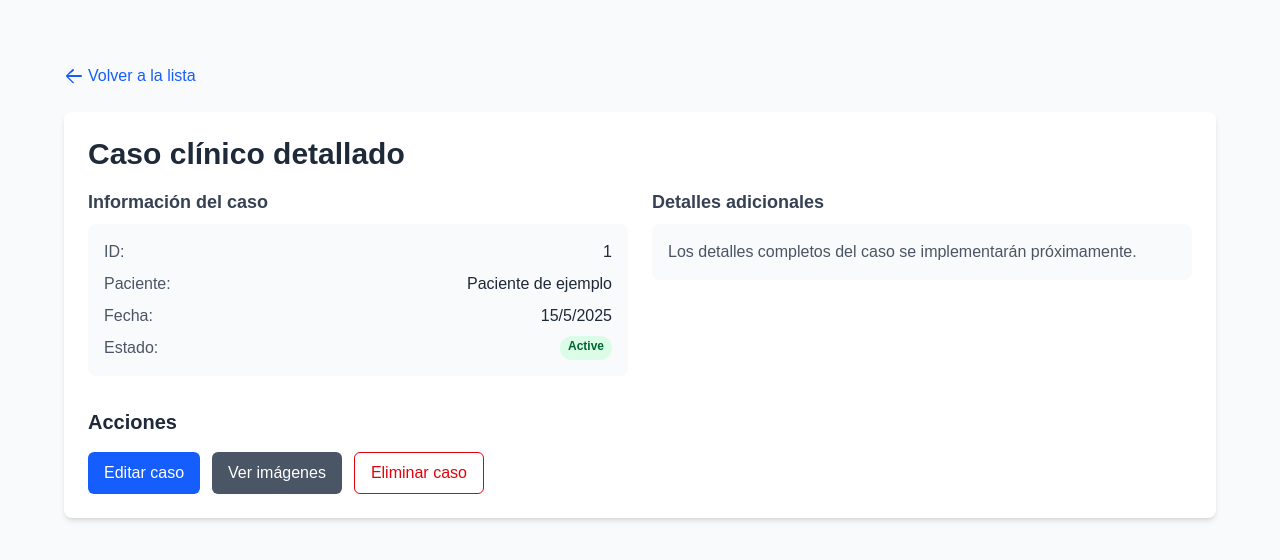
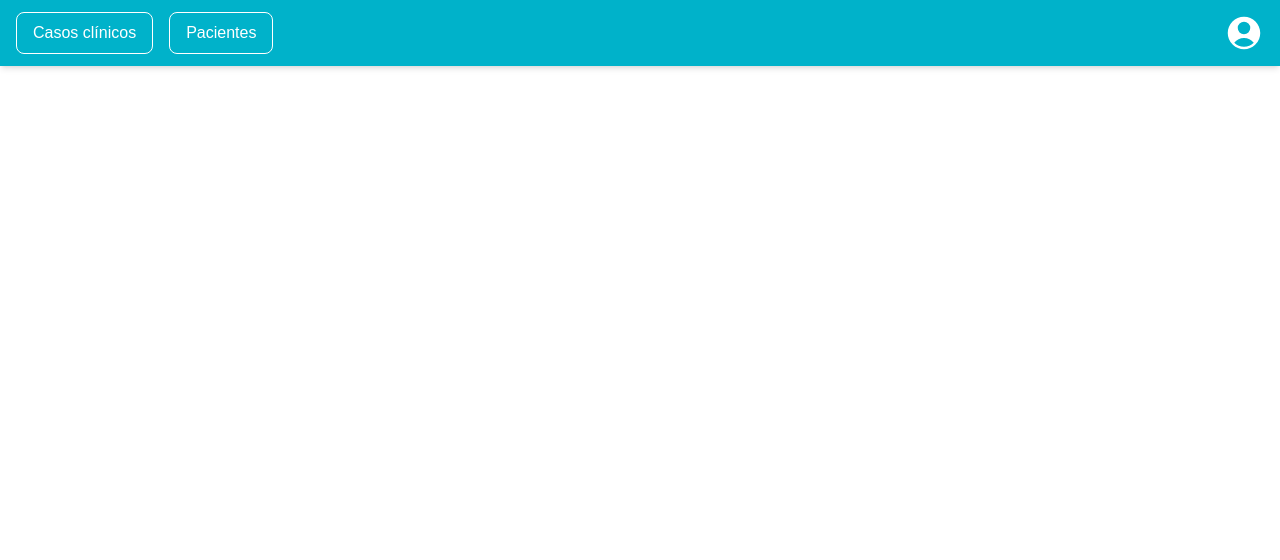
Before and after one commit to Elyeet9/oncovision-frontend, a Next.js app: page /clinical_cases/1 in a window 1280 px wide. Shown: the top 560 px of the page. Built offline with nearby package versions, Linux system fonts and the light colour scheme.

Commit message:
Navbar is now global in layout

```diff
--- a/src/app/clinical_cases/[id]/page.tsx
+++ b/src/app/clinical_cases/[id]/page.tsx
@@ -1,133 +1,8 @@
 'use client';
 
-import { useState, useEffect } from 'react';
-import { useParams } from 'next/navigation';
-import Link from 'next/link';
-
-interface ClinicalCase {
-  id: string;
-  title: string;
-  patientName: string;
-  date: string;
-  status: string;
-  // Add more fields later as needed
-}
-
 export default function ClinicalCaseDetail() {
-  const params = useParams();
-//   const router = useRouter();
-  const { id } = params;
-
-  const [clinicalCase, setClinicalCase] = useState<ClinicalCase | null>(null);
-  const [loading, setLoading] = useState(true);
-  const [error] = useState<string | null>(null);
-
-  useEffect(() => {
-    // This would be replaced with an actual API call in production
-    setLoading(true);
-
-    // Simulate API call
-    setTimeout(() => {
-      // Mock data for development
-      const mockCase: ClinicalCase = {
-        id: id as string,
-        title: 'Caso clínico detallado',
-        patientName: 'Paciente de ejemplo',
-        date: '2025-05-15',
-        status: 'Active'
-      };
-
-      setClinicalCase(mockCase);
-      setLoading(false);
-    }, 500);
-  }, [id]);
-
   return (
-    <div className="pt-16 pb-10 px-4 md:px-8 min-h-screen bg-gray-50 dark:bg-gray-900">
-      <div className="max-w-6xl mx-auto">
-        <div className="mb-6">
-          <Link href="/clinical_cases" className="text-blue-600 dark:text-blue-400 hover:underline flex items-center">
-            <svg xmlns="http://www.w3.org/2000/svg" className="h-5 w-5 mr-1" viewBox="0 0 20 20" fill="currentColor">
-              <path fillRule="evenodd" d="M9.707 16.707a1 1 0 01-1.414 0l-6-6a1 1 0 010-1.414l6-6a1 1 0 011.414 1.414L4.414 9H17a1 1 0 110 2H4.414l5.293 5.293a1 1 0 010 1.414z" clipRule="evenodd" />
-            </svg>
-            Volver a la lista
-          </Link>
-        </div>
-
-        {loading ? (
-          <div className="flex justify-center items-center py-20">
-            <div className="animate-spin rounded-full h-12 w-12 border-t-2 border-b-2 border-blue-500"></div>
-          </div>
-        ) : error ? (
-          <div className="bg-red-100 dark:bg-red-900/20 border border-red-400 dark:border-red-800 text-red-700 dark:text-red-400 px-4 py-3 rounded relative">
-            <p>{error}</p>
-          </div>
-        ) : clinicalCase ? (
-          <div className="bg-white dark:bg-gray-800 shadow-md rounded-lg p-6">
-            <h1 className="text-3xl font-bold mb-4 text-gray-800 dark:text-white">{clinicalCase.title}</h1>
-            <div className="grid grid-cols-1 md:grid-cols-2 gap-6 mb-8">
-              <div>
-                <h2 className="text-lg font-semibold text-gray-700 dark:text-gray-300 mb-2">Información del caso</h2>
-                <div className="bg-gray-50 dark:bg-gray-700 p-4 rounded-lg">
-                  <div className="grid grid-cols-1 gap-2">
-                    <div className="flex justify-between">
-                      <span className="text-gray-600 dark:text-gray-400">ID:</span>
-                      <span className="font-medium text-gray-800 dark:text-gray-200">{clinicalCase.id}</span>
-                    </div>
-                    <div className="flex justify-between">
-                      <span className="text-gray-600 dark:text-gray-400">Paciente:</span>
-                      <span className="font-medium text-gray-800 dark:text-gray-200">{clinicalCase.patientName}</span>
-                    </div>
-                    <div className="flex justify-between">
-                      <span className="text-gray-600 dark:text-gray-400">Fecha:</span>
-                      <span className="font-medium text-gray-800 dark:text-gray-200">
-                        {new Date(clinicalCase.date).toLocaleDateString('es-ES')}
-                      </span>
-                    </div>
-                    <div className="flex justify-between">
-                      <span className="text-gray-600 dark:text-gray-400">Estado:</span>
-                      <span className={`px-2 inline-flex text-xs leading-5 font-semibold rounded-full
-                        ${clinicalCase.status === 'Active' ? 'bg-green-100 text-green-800 dark:bg-green-900/20 dark:text-green-400' :
-                          clinicalCase.status === 'Under Review' ? 'bg-yellow-100 text-yellow-800 dark:bg-yellow-900/20 dark:text-yellow-400' :
-                          'bg-blue-100 text-blue-800 dark:bg-blue-900/20 dark:text-blue-400'}`}>
-                        {clinicalCase.status}
-                      </span>
-                    </div>
-                  </div>
-                </div>
-              </div>
-
-              <div>
-                <h2 className="text-lg font-semibold text-gray-700 dark:text-gray-300 mb-2">Detalles adicionales</h2>
-                <div className="bg-gray-50 dark:bg-gray-700 p-4 rounded-lg">
-                  <p className="text-gray-600 dark:text-gray-400">
-                    Los detalles completos del caso se implementarán próximamente.
-                  </p>
-                </div>
-              </div>
-            </div>
-
-            <div className="mt-6">
-              <h2 className="text-xl font-semibold text-gray-800 dark:text-white mb-4">Acciones</h2>
-              <div className="flex flex-wrap gap-3">
-                <button className="px-4 py-2 bg-blue-600 text-white rounded-md hover:bg-blue-700 transition-colors">
-                  Editar caso
-                </button>
-                <button className="px-4 py-2 bg-gray-600 text-white rounded-md hover:bg-gray-700 transition-colors">
-                  Ver imágenes
-                </button>
-                <button className="px-4 py-2 border border-red-600 text-red-600 dark:text-red-400 rounded-md hover:bg-red-50 dark:hover:bg-red-900/10 transition-colors">
-                  Eliminar caso
-                </button>
-              </div>
-            </div>
-          </div>
-        ) : (
-          <div className="bg-yellow-100 dark:bg-yellow-900/20 border border-yellow-400 dark:border-yellow-800 text-yellow-700 dark:text-yellow-400 px-4 py-3 rounded relative">
-            <p>No se encontró el caso clínico.</p>
-          </div>
-        )}
-      </div>
-    </div>
+    <>
+    </>
   );
 }
--- a/src/app/clinical_cases/page.tsx
+++ b/src/app/clinical_cases/page.tsx
@@ -1,7 +1,6 @@
 'use client';
 
 import { useState, useEffect } from 'react';
-import Navbar from '@/components/Navbar';
 import { useRouter } from 'next/navigation';
 
 // Define a type for your clinical case
@@ -114,7 +113,6 @@ export default function ClinicalCases() {
 
   return (
     <>
-      <Navbar />
       <div className="pt-24 pb-10 px-4 md:px-8 min-h-screen bg-gray-50 dark:bg-gray-900 main">
         <div className="max-w-6xl mx-auto">
           <h1 className="text-3xl font-bold mb-8 text-gray-800 dark:text-white">Casos clínicos</h1>
--- a/src/app/layout.tsx
+++ b/src/app/layout.tsx
@@ -1,6 +1,7 @@
 import type { Metadata } from "next";
 import { Geist, Geist_Mono } from "next/font/google";
 import "./globals.css";
+import Navbar from "@/components/Navbar";
 
 const geistSans = Geist({
   variable: "--font-geist-sans",
@@ -27,6 +28,7 @@ export default function RootLayout({
       <body
         className={`${geistSans.variable} ${geistMono.variable} antialiased`}
       >
+        <Navbar />
         {children}
       </body>
     </html>
--- a/src/app/page.tsx
+++ b/src/app/page.tsx
@@ -1,10 +1,7 @@
-import Navbar from "@/components/Navbar";
-// import Image from "next/image";
 
 export default function Home() {
   return (
     <div>
-      <Navbar />
       <main className="flex flex-col items-center justify-center min-h-screen bg-gray-100 dark:bg-gray-900 main">
         <div className="text-center p-6">
           <h1 className="text-4xl font-bold text-gray-800 dark:text-gray-200 mb-4">Bienvenido a OncoVision</h1>
--- a/src/app/patients/[patient_id]/page.tsx
+++ b/src/app/patients/[patient_id]/page.tsx
@@ -1,11 +1,8 @@
 'use client';
-
-import Navbar from "@/components/Navbar";
 
 export default function Patient() {
   return (
     <>
-      <Navbar />
     </>
   )
 }
--- a/src/app/patients/page.tsx
+++ b/src/app/patients/page.tsx
@@ -1,7 +1,6 @@
 'use client';
 
 import { useState, useEffect } from 'react';
-import Navbar from "@/components/Navbar";
 import { useRouter } from 'next/navigation';
 
 // Define a type for patient data
@@ -120,7 +119,6 @@ export default function PatientsPage() {
 
   return (
     <>
-      <Navbar />
       <div className="pt-24 pb-10 px-4 md:px-8 min-h-screen bg-gray-50 dark:bg-gray-900 main">
         <div className="max-w-6xl mx-auto">
           <h1 className="text-3xl font-bold mb-8 text-gray-800 dark:text-white">Pacientes</h1>
```
